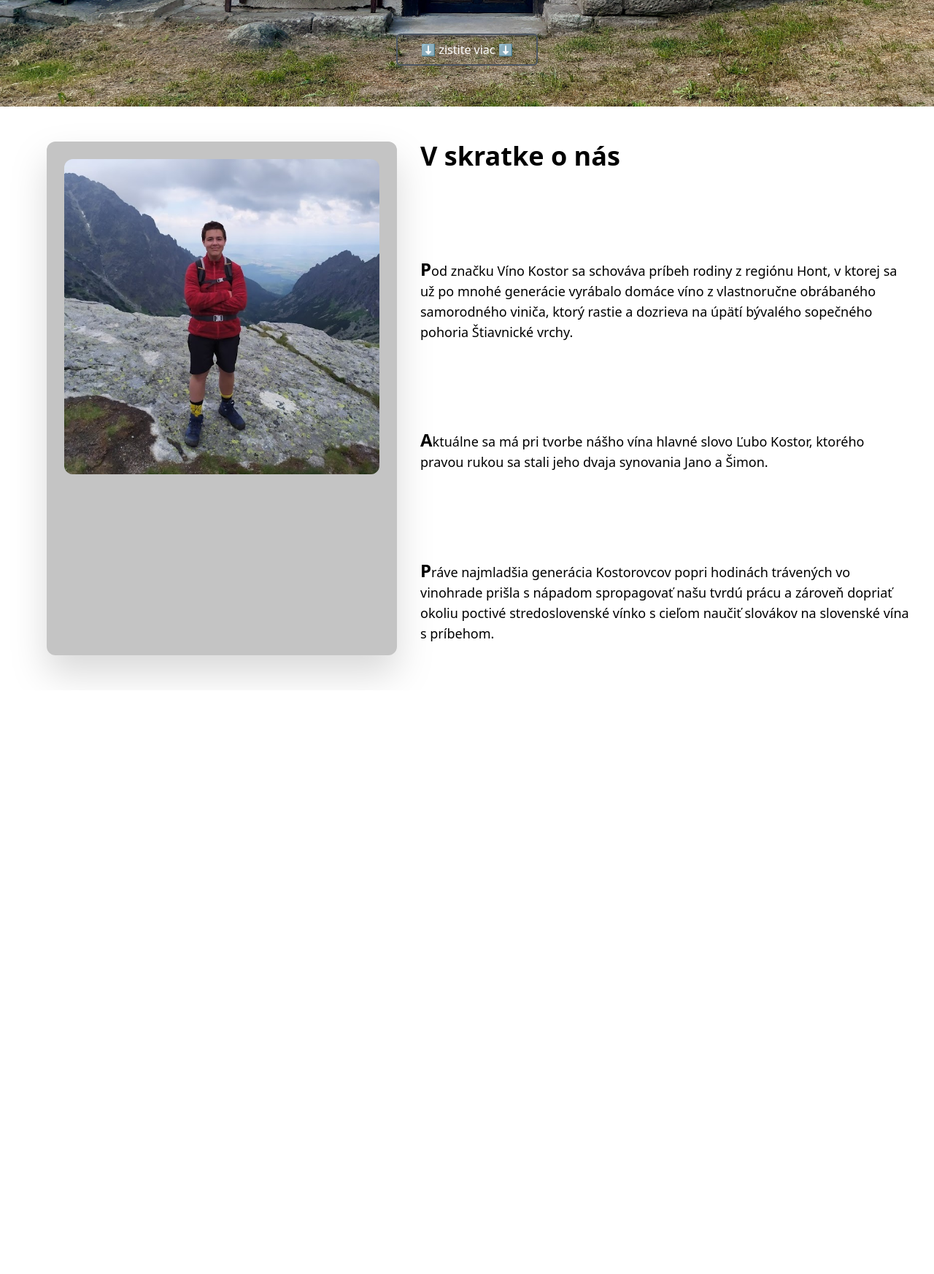
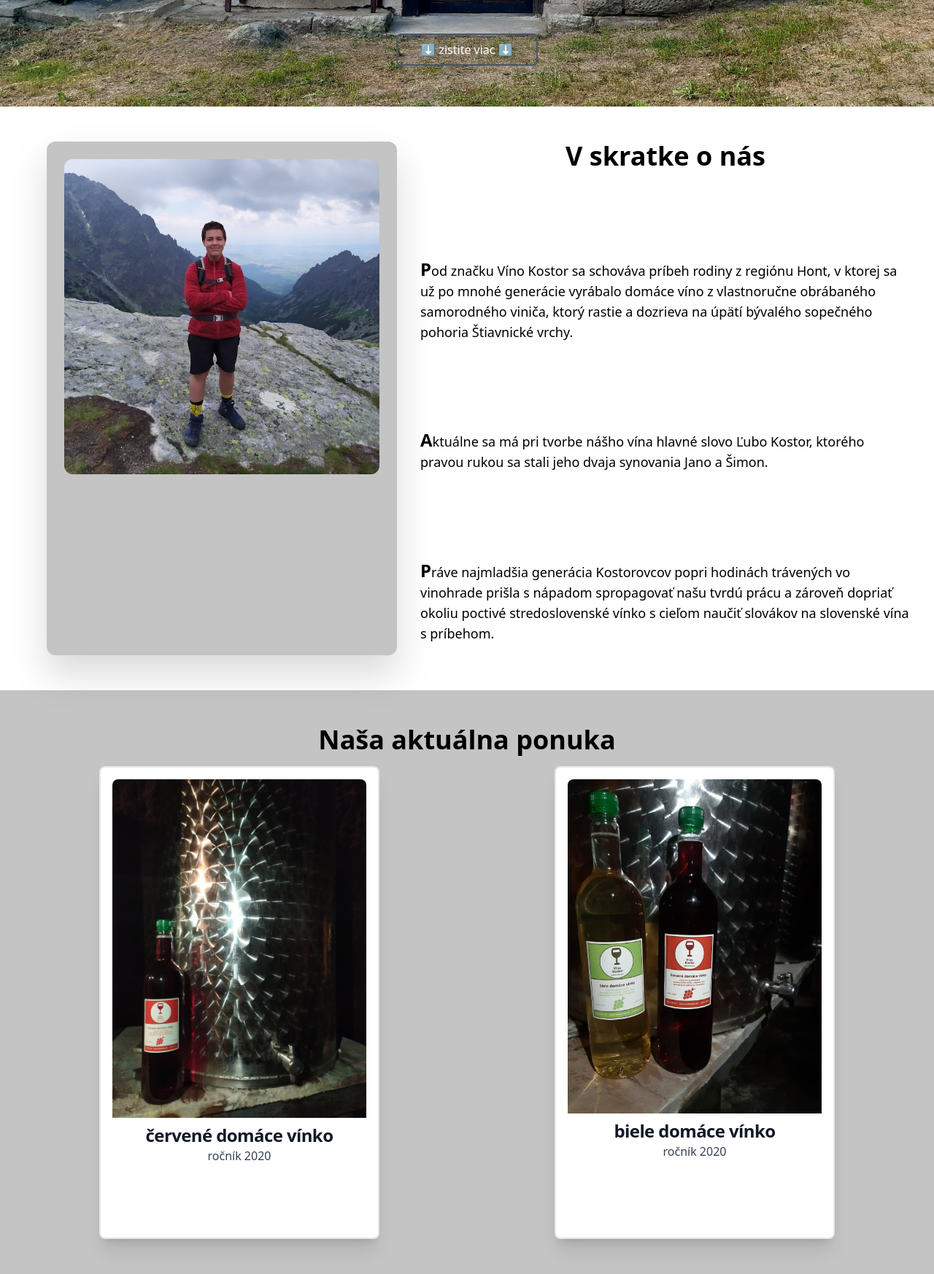
Before and after one commit to Jancikos/vino-kostor, a PHP site: page / in a window 1280 px wide. Shown: the part 654-2400 px from the top of the page at 73% size. Before the commit the page ends 1588 px from the top, so only its background shows below. Run offline with PHP 8.4, Linux system fonts and the light colour scheme; style sheets or scripts are compiled from the project's sources; some libraries are stand-ins or nearby versions.

Commit message:
products - zatial bez slidera

```diff
--- a/css/app.css
+++ b/css/app.css
@@ -4,15 +4,14 @@
 
 /* general */
 section {
-    @apply h-screen px-8 py-12 box-border;
+    @apply h-screen px-8 py-12 box-border bg-primary;
 }
-
-div, img {
-    @apply box-border;
+section:nth-child(odd) {
+    @apply bg-secondary;
 }
 
 h2 {
-    @apply text-4xl font-bold;
+    @apply text-center text-4xl font-bold;
     @apply mb-4;
 }
 
@@ -33,3 +32,21 @@ h2 {
 #about-us p {
     @apply mb-4 text-lg first-letter:text-2xl first-letter:font-bold;
 }
+
+/* products */
+#products .product-card {
+    @apply max-w-sm max-h-full p-4;
+    @apply bg-secondary border-2 border-gray-200 rounded-lg shadow-xl;
+    @apply text-center;
+}
+#products .product-card h3 {
+    @apply text-center text-2xl font-bold;
+    @apply mb-0;
+}
+#products .product-card img {
+    @apply rounded-t-lg max-h-full;
+    @apply mb-2;
+}
+#products .product-card p {
+    @apply font-normal text-gray-700;
+}
--- a/index.html
+++ b/index.html
@@ -13,7 +13,7 @@
 
 <body>
 
-    <nav class="bg-primary bg-opacity-75 border-gray-200 absolute w-screen">
+    <nav class="bg-primary bg-opacity-75 border-gray-200 absolute w-screen box-border">
         <div class="max-w-screen-xl flex flex-wrap justify-between mx-auto p-4">
             <a href="https://flowbite.com/" class="flex items-center">
                 <img src="https://flowbite.com/docs/images/logo.svg" class="h-8 mr-3" alt="Flowbite Logo" />
@@ -64,7 +64,7 @@
     </section>
 
 
-    <section id="about-us" class="bg-secondary flex flex-row justify-between items-stretch">
+    <section id="about-us" class="flex flex-row justify-between items-stretch">
 
         <div class="bg-primary p-6 mx-8 rounded-xl drop-shadow-2xl max-h-full ">
             <img class="rounded-xl max-h-full" src="obrazky/simonko.jpg" alt="V skratke o nás">
@@ -78,6 +78,24 @@
         </div>
     </section>
 
+    <section id="products" class="flex flex-col">
+        <h2>Naša aktuálna ponuka</h2>
+
+        <div class="flex-1 flex gap-8 justify-around">
+            <div class="product-card">
+                <img src="/obrazky/produkty/cervene_2020.jpg" alt="cervene 2020" />
+                <h3 class="mb-2 text-2xl font-bold tracking-tight text-gray-900 dark:text-white">červené domáce vínko</h3>
+                <p class="dark:text-gray-400">ročník 2020</p>
+            </div>
+
+            <div class="product-card">
+                <img src="/obrazky/produkty/biele_2020.jpg" alt="biele 2020" />
+                <h3 class="mb-2 text-2xl font-bold tracking-tight text-gray-900 dark:text-white">biele domáce vínko</h3>
+                <p class="dark:text-gray-400">ročník 2020</p>
+            </div>
+        </div>
+
+    </section>
 
     <script src="https://cdnjs.cloudflare.com/ajax/libs/flowbite/1.8.1/flowbite.min.js"></script>
 </body>
```
Also changed, not shown: obrazky/produkty/biele_2020.jpg (added), obrazky/produkty/cervene_2020.jpg (added).
